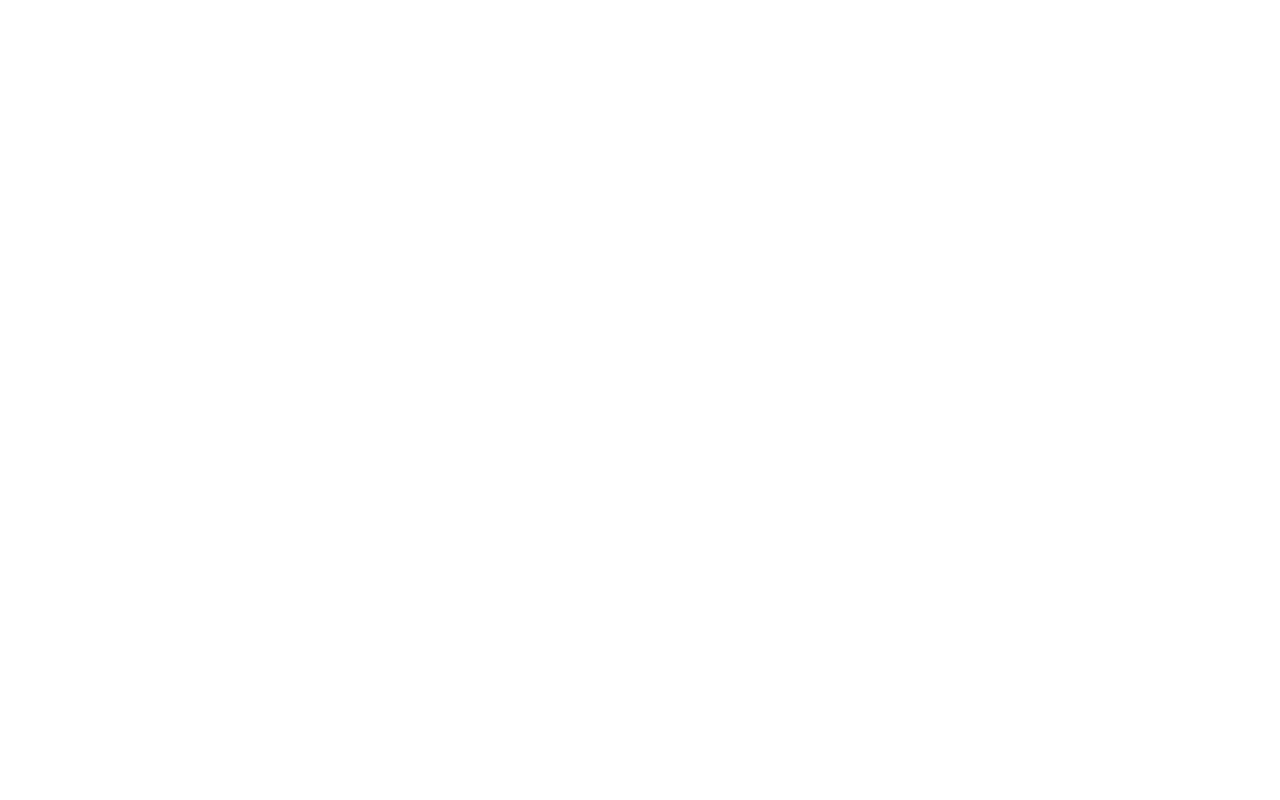
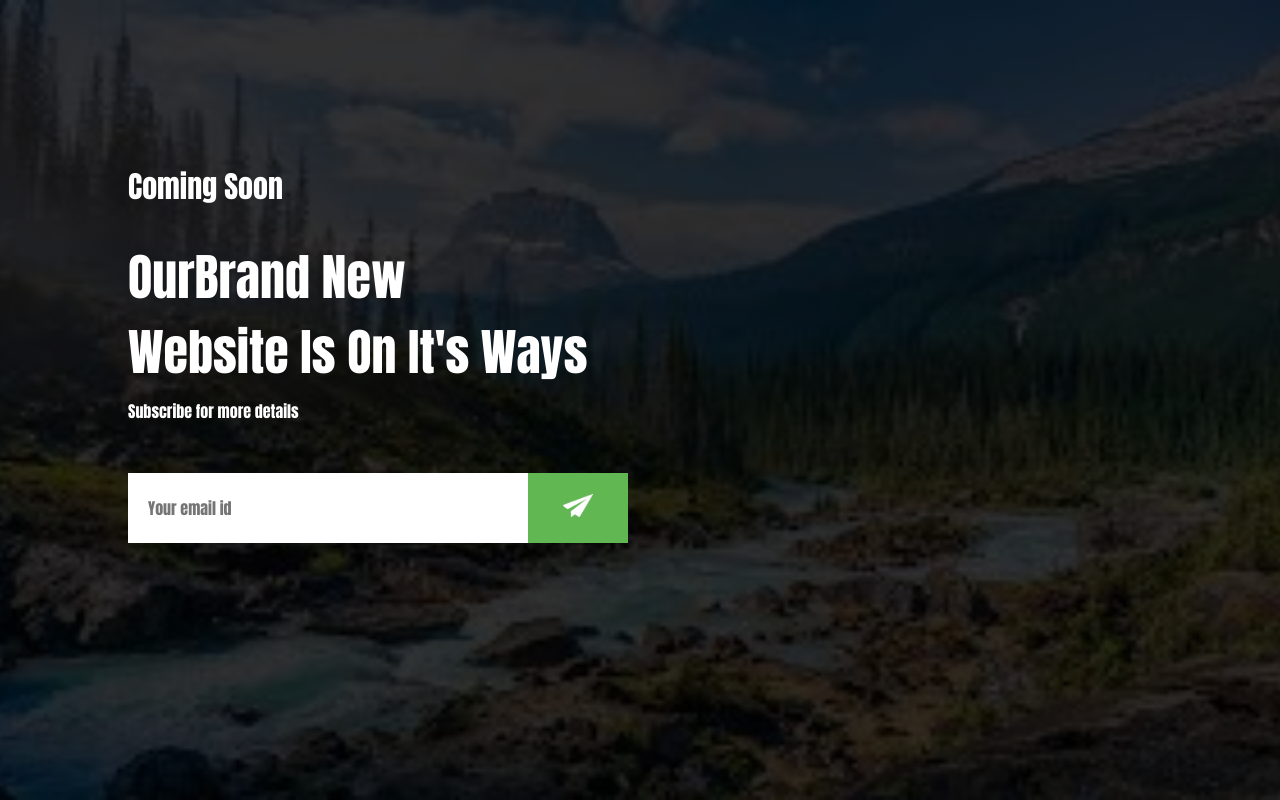
Before and after one commit to pawan1816/Working-Email-Subscription-Form-With-Google-Sheets, a plain HTML site: page index.html in a window 1280 px wide. Drawn offline with Linux system fonts and the light colour scheme.

Commit message:
created the logic and google form sheet and lined both using javascript

```diff
--- a/index.html
+++ b/index.html
@@ -7,6 +7,16 @@
     <link rel="stylesheet" href="style.css">
 </head>
 <body>
+    <div class="hero">
+        <h3>Coming Soon</h3>
+        <h1>OurBrand New <br />Website Is On It's Ways</h1>
+        <p>Subscribe for more details</p>
+        <form name="submit-to-google-sheet">
+            <input type="email" name="Email" placeholder="Your email id" required>
+            <button type="submit"> <img src="/send-icon.png" alt="" width="30px"></button>
+        </form>
+        <span id="msg"></span>
+    </div>
     <script src="script.js"></script>
 </body>
 </html>
--- a/script.js
+++ b/script.js
@@ -0,0 +1,16 @@
+const scriptURL = 'https://script.google.com/macros/s/AKfycbxBrtbwnhfo2EgC-pom2k4JHRiWOYQdORYqAYol7SSMsSsar8Bo5fQMhw9x1qTiT1Sbpw/exec';
+  const form = document.forms['submit-to-google-sheet'];
+const msg=document.getElementById("msg");
+  form.addEventListener('submit', e => {
+    e.preventDefault()
+    fetch(scriptURL, { method: 'POST', body: new FormData(form)})
+      .then(response => {
+        msg.innerHTML='Thanks for Subscribing';
+        form.reset();
+        setTimeout(function(){
+            msg.innerHTML='';
+        },5000);
+
+      })
+      .catch(error => console.error('Error!', error.message))
+  });
--- a/style.css
+++ b/style.css
@@ -0,0 +1,57 @@
+*{
+    margin: 0;
+    padding: 0;
+    box-sizing: border-box;
+    font-family: Impact, Haettenschweiler, 'Arial Narrow Bold', sans-serif;
+
+}
+.hero{
+    width: 100%;
+    height: 100vh;
+    background-image: linear-gradient(rgba(0,0,0,0.8),rgba(0,0,0,0.8)),url(background.jpeg);
+    background-size: cover;
+    background-position: center;
+    padding: 10px 10%;
+    color: #fff;
+}
+.hero h3{
+    margin-top: 15%;
+    font-weight: 400;
+    font-size: 30px;
+}
+.hero h1{
+    margin-top: 30px;
+    font-weight: 600;
+    font-size: 50px;
+}
+.hero p{
+    margin: 10px 0 50px;
+}
+form{
+    background: #fff;
+    display: flex;
+    width: fit-content;
+
+}
+form input{
+    border: 0;
+    outline: none;
+    padding: 10px 20px;
+    height: 70px;
+    width: 400px;
+    font-size: 16px;
+
+}
+form button{
+    background: #61b752;
+    border: none;
+    outline: none;
+    height: 70px;
+    width: 100px;
+    cursor: pointer;
+}
+span{
+    color: #61b752;
+    margin-top: 10px;
+    display:block;
+}
```
Also changed, not shown: background.jpeg (added), send-icon.png (added).
